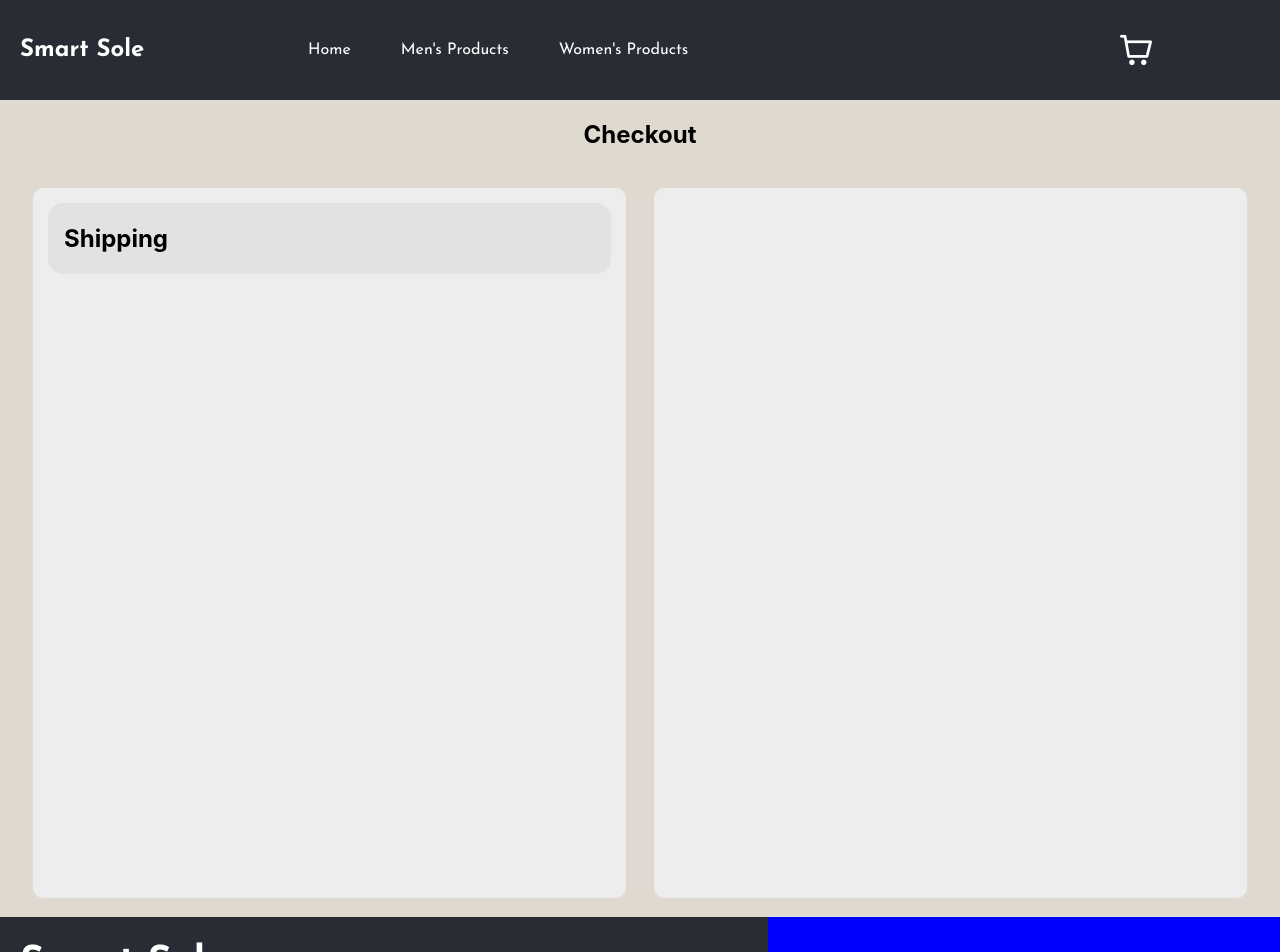
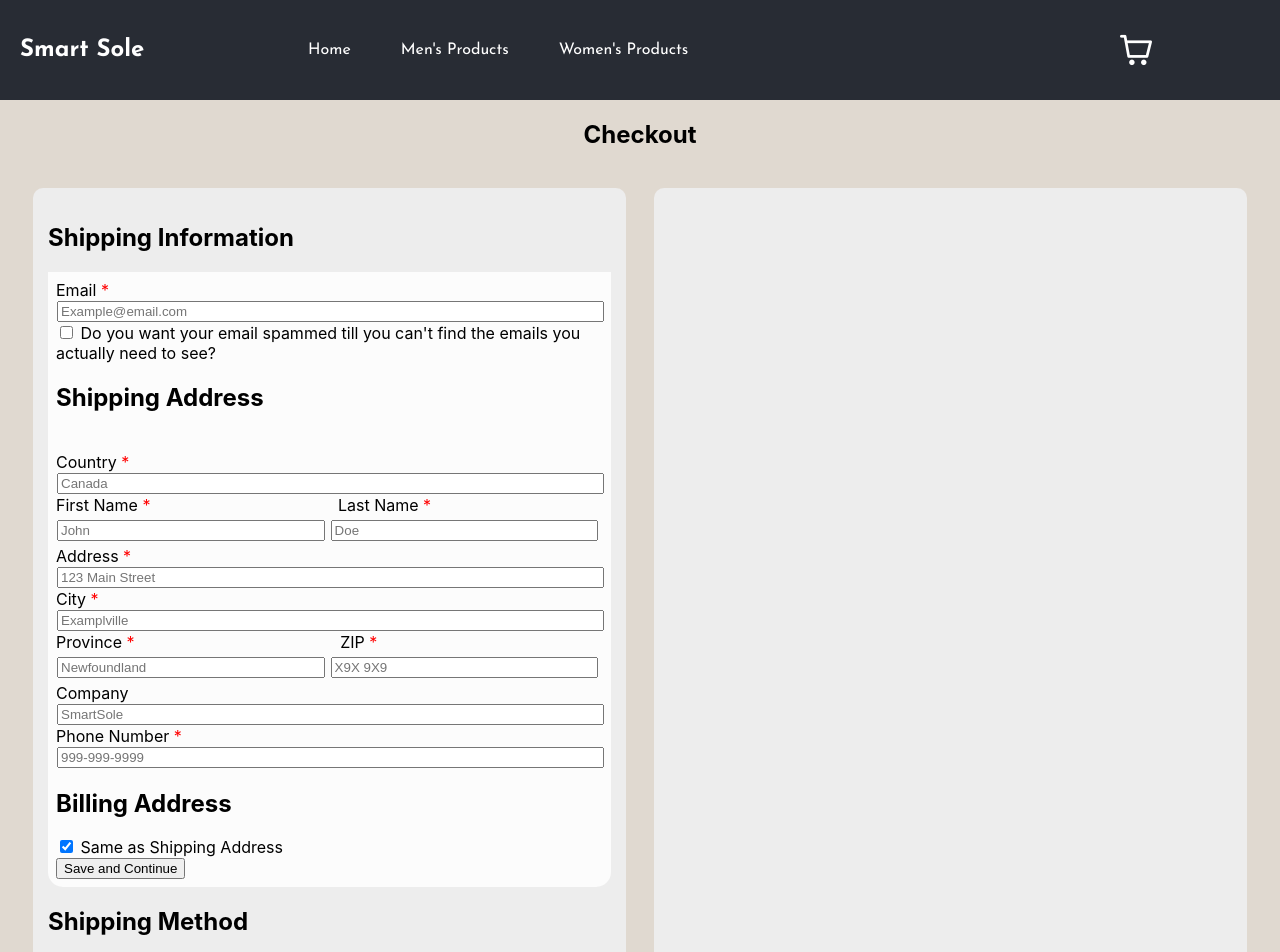
Before and after one commit to Rhiron/smart-sole, a React (Create React App) app: page /checkout in a window 1280 px wide. Shown: the top 952 px of the page. Built offline with nearby package versions, Linux system fonts and the light colour scheme; a web font is replaced by a local one.

Commit message:
Info Block of checkout semi fixed

```diff
--- a/src/components/Checkout.jsx
+++ b/src/components/Checkout.jsx
@@ -2,52 +2,68 @@ import React, { useState } from 'react';
 import { useShoppingCart } from './ShoppingCartContext';
 import '../Styling/Checkout.css';
 
+const SectionHeader = ({ title, onClick, isActive }) => {
+    const headerClass = isActive ? 'section-heading-active' : 'section-heading-inactive';
+    return (
+      <div className={headerClass} onClick={onClick}>
+        <h2>{title}</h2>
+      </div>
+    );
+  };
 const Checkout = () => {
     const { cartItems, clearCart } = useShoppingCart();
-    const [customer, setCustomer] = useState({});
-    const [isShippingOpen, setShippingOpen] = useState(false);
+    const [customer, setCustomer] = useState({
+        email: '',
+        countryShip: '',
+        fNameShip: '',
+        lNameShip: '',
+        AddressShip: '',
+        cityShip: '',
+        ProvShip: '',
+        ZIPShip: '',
+        companyShip: '',
+        phoneShip: '',
+        countryBill: '',
+        fNameBill: '',
+        lNameBill: '',
+        AddressBill: '',
+        cityBill: '',
+        ProvBill: '',
+        ZIPBill: '',
+        companyBill: '',
+        phoneBill: '',
+    });
+    const [currentSection, setCurrentSection] = useState('shipping');
     const [isChecked, setIsChecked] = useState(false);
     const [isBillingSameAsShipping, setIsBillingSameAsShipping] = useState(true);
 
-
-    const handleCheckboxChange = (event) => {
-    setIsChecked(event.target.checked);
-  };
-  const handleBillingToggleChange = (event) => {
-    setIsBillingSameAsShipping(event.target.checked);
+    const handleCheckboxChange = (e) => {
+        setIsChecked(e.target.checked);
     };
 
-
+    const handleBillingToggleChange = (e) => {
+        setIsBillingSameAsShipping(e.target.checked);
+    };
     const handleInputChange = (e) => {
         const { name, value } = e.target;
         setCustomer(prevCustomer => ({
             ...prevCustomer,
-            [name]: value
+            [name]: value,
         }));
     };
 
     const handleSubmit = (e) => {
         e.preventDefault();
-
-        console.log('Customer Info:', customer);
+        console.log('Submitting Form Data:', customer);
         console.log('Cart Items:', cartItems);
         alert('Thank you for your order!');
-
         clearCart();
     };
-
-    return (
-        <div>
-        <h2 className='page-head'>Checkout</h2>
-        <div className='checkout-container'>
-
-            <div className='info-block'>
-                <div className='shipping-block'>
-                <h2 onClick={() => setShippingOpen(!isShippingOpen)}className='section-heading'>Shipping</h2>{isShippingOpen && (
-                <div>
-
-                    <form onSubmit={handleSubmit} className='shipping-form'>
-
+    const handleNextSection = (nextSection) => {
+        setCurrentSection(nextSection);
+    };
+    const renderShippingInfo = () => (
+                <form className='shipping-form'>
                 <label htmlFor='email'>Email <span className='required-star'>*</span></label>
                 <br/>
                 <input
@@ -55,6 +71,7 @@ const Checkout = () => {
                 id='email'
                 name='email'
                 type='email'
+                placeholder='Example@email.com'
                 value={customer.email}
                 onChange={handleInputChange}
                 required
@@ -80,6 +97,7 @@ const Checkout = () => {
                 type='text'
                 value={customer.countryShip}
                 onChange={handleInputChange}
+                placeholder='Canada'
                 required
                 />
                 <label htmlFor='fNameShip'>First Name <span className='required-star'>*</span></label>
@@ -90,6 +108,7 @@ const Checkout = () => {
                 style={{width:'calc(50% - 14px)', margin: '1px'}}
                 id='fNameShip'
                 name='fNameShip'
+                placeholder='John'
                 type='text'
                 value={customer.fNameShip}
                 onChange={handleInputChange}
@@ -99,6 +118,7 @@ const Checkout = () => {
                 style={{width:'calc(50% - 14px)', margin: '5px'}}
                 id='lNameShip'
                 name='lNameShip'
+                placeholder='Doe'
                 type='text'
                 value={customer.lNameShip}
                 onChange={handleInputChange}
@@ -111,6 +131,7 @@ const Checkout = () => {
                 style={{width:'calc(100% - 8px', margin:'1px'}}
                 id='AddressShip'
                 name='AddressShip'
+                placeholder='123 Main Street'
                 type='text'
                 value={customer.AddressShip}
                 onChange={handleInputChange}
@@ -122,6 +143,7 @@ const Checkout = () => {
                 style={{width:'calc(100% - 8px', margin:'1px'}}
                 id='cityShip'
                 name='cityShip'
+                placeholder='Examplville'
                 type='text'
                 value={customer.cityShip}
                 onChange={handleInputChange}
@@ -135,6 +157,7 @@ const Checkout = () => {
                 style={{width:'calc(50% - 14px)', margin: '1px'}}
                 id='ProvShip'
                 name='ProvShip'
+                placeholder='Newfoundland'
                 type='text'
                 value={customer.ProvShip}
                 onChange={handleInputChange}
@@ -144,6 +167,7 @@ const Checkout = () => {
                 style={{width:'calc(50% - 14px)', margin: '5px'}}
                 id='ZIPShip'
                 name='ZIPShip'
+                placeholder='X9X 9X9'
                 type='text'
                 value={customer.ZIPShip}
                 onChange={handleInputChange}
@@ -156,6 +180,7 @@ const Checkout = () => {
                 style={{width:'calc(100% - 8px', margin:'1px'}}
                 id='companyShip'
                 name='companyShip'
+                placeholder='SmartSole'
                 type='text'
                 value={customer.companyShip}
                 onChange={handleInputChange}
@@ -167,9 +192,10 @@ const Checkout = () => {
                 id='phoneShip'
                 name='phoneShip'
                 type='tel'
-                        pattern='\(?\d{3}\)?[- ]?\d{3}[- ]?\d{4}'
+                pattern='(1-)?\d{3}-\d{3}-\d{4}'
                 value={customer.phoneShip}
                 onChange={handleInputChange}
+                placeholder='999-999-9999'
                 required
                 />
                 <br/>
@@ -195,6 +221,7 @@ const Checkout = () => {
                 id='countryBill'
                 name='countryBill'
                 type='text'
+                placeholder='Canada'
                 value={customer.countryBill}
                 onChange={handleInputChange}
                 required
@@ -207,6 +234,7 @@ const Checkout = () => {
                 style={{width:'calc(50% - 14px)', margin: '1px'}}
                 id='fNameBill'
                 name='fNameBill'
+                placeholder='John'
                 type='text'
                 value={customer.fNameBill}
                 onChange={handleInputChange}
@@ -216,6 +244,7 @@ const Checkout = () => {
                 style={{width:'calc(50% - 14px)', margin: '5px'}}
                 id='lNameBill'
                 name='lNameBill'
+                placeholder='Doe'
                 type='text'
                 value={customer.lNameBill}
                 onChange={handleInputChange}
@@ -228,6 +257,7 @@ const Checkout = () => {
                 style={{width:'calc(100% - 8px', margin:'1px'}}
                 id='AddressBill'
                 name='AddressBill'
+                placeholder='123 Main Street'
                 type='text'
                 value={customer.AddressBill}
                 onChange={handleInputChange}
@@ -239,6 +269,7 @@ const Checkout = () => {
                 style={{width:'calc(100% - 8px', margin:'1px'}}
                 id='cityBill'
                 name='cityBill'
+                placeholder='Examplville'
                 type='text'
                 value={customer.cityBill}
                 onChange={handleInputChange}
@@ -252,6 +283,7 @@ const Checkout = () => {
                 style={{width:'calc(50% - 14px)', margin: '1px'}}
                 id='ProvBill'
                 name='ProvBill'
+                placeholder='Newfoundland'
                 type='text'
                 value={customer.ProvBill}
                 onChange={handleInputChange}
@@ -261,6 +293,7 @@ const Checkout = () => {
                 style={{width:'calc(50% - 14px)', margin: '5px'}}
                 id='ZIPBill'
                 name='ZIPBill'
+                placeholder='X9X 9X9'
                 type='text'
                 value={customer.ZIPBill}
                 onChange={handleInputChange}
@@ -273,6 +306,7 @@ const Checkout = () => {
                 style={{width:'calc(100% - 8px', margin:'1px'}}
                 id='companyBill'
                 name='companyBill'
+                placeholder='SmartSole'
                 type='text'
                 value={customer.companyBill}
                 onChange={handleInputChange}
@@ -284,27 +318,69 @@ const Checkout = () => {
                 id='phoneBill'
                 name='phoneBill'
                 type='tel'
-                        pattern='\(?\d{3}\)?[- ]?\d{3}[- ]?\d{4}'
+                pattern='(1-)?\d{3}-\d{3}-\d{4}'
                 value={customer.phoneBill}
+                placeholder='999-999-9999'
                 onChange={handleInputChange}
                 required
                 />
                 </div>
                 )}
                 <br/>
+                    <button type="button" onClick={() => handleNextSection('method')}>Save and Continue</button>
+                </form>
+    );
 
-                        <button type="submit">Submit Order</button>
+    const renderPaymentMethod = () => (
+            <form>
+            <input
+            id='standardShipping'
+            name='standardShipping'
+            type='checkbox'
+            onChange={handleCheckboxChange}
+            />
+            <label htmlFor='standardShipping'>Standard Shipping 3-5 Days Free
+            </label>
+            <br/>
+            <input
+            id='standardShipping'
+            name='standardShipping'
+            type='checkbox'
+            onChange={handleCheckboxChange}
+            />
+            <label htmlFor='expeditedShipping'>Expedited Shipping 1-2 Days $15.00
+            </label>
+            <br/>
+                <button type="button" onClick={() => handleNextSection('payment')}>Save and Continue</button>
+            </form>
+    );
 
+    const renderPayment = () => (
+            <form onSubmit={handleSubmit}>
+                {/*Need to add payment fields*/}
+                <button type="submit">Finish Order</button>
             </form>
-                </div>)}
-                </div>
+    );
+
+    return (
+        <div>
+            <h2 className='page-head'>Checkout</h2>
+            <div className='checkout-container'>
+                <div className='info-block'>
+                    <SectionHeader title="Shipping Information" onClick={() => setCurrentSection('shipping')} isActive={currentSection === 'shipping'} />
+                    {currentSection === 'shipping' && renderShippingInfo()}
+
+                    <SectionHeader title="Shipping Method" onClick={() => setCurrentSection('method')} isActive={currentSection === 'method'} />
+                    {currentSection === 'method' && renderPaymentMethod()}
+
+                    <SectionHeader title="Payment" onClick={() => setCurrentSection('payment')} isActive={currentSection === 'payment'} />
+                    {currentSection === 'payment' && renderPayment()}
                 </div>
                 <div className='cart-preview'>
-
+                    {/* Cart Preview */}
                 </div>
             </div>
         </div>
-
     );
 };
 
```
Lines whose indentation alone changed are shown as unchanged.
